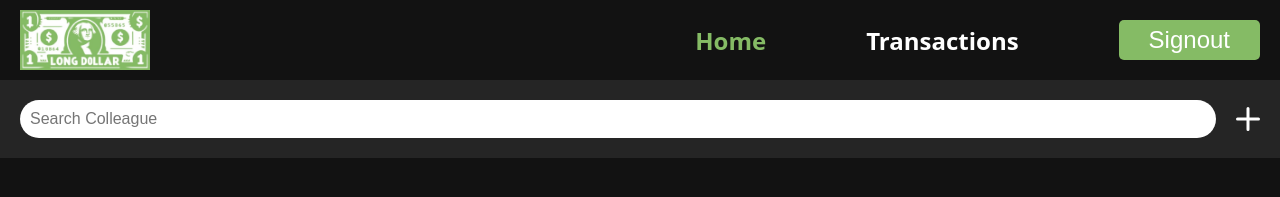
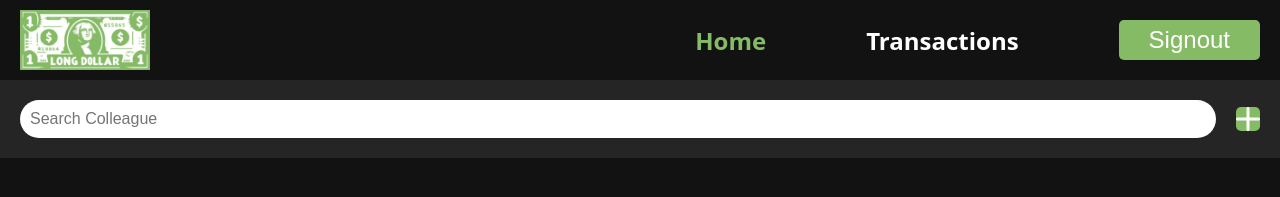
Before and after one commit to BrandonGatewood/Long-Dollar, a React (Vite) app in the folder frontend/: page / in a window 1280 px wide. In both pictures the pointer is over the button 1248 px from the left and 119 px from the top of the page. Shown: the top 197 px of the page. Built offline with nearby package versions, Linux system fonts and the light colour scheme; no server answers.

Commit message:
added feedback when clicking/hovering plus button background turns green when user hovers or clicks plus button

```diff
--- a/frontend/src/css/button.css
+++ b/frontend/src/css/button.css
@@ -2,10 +2,6 @@
 .iconPrimary {
   fill: var(--primary);
 
-}
-
-.iconSecondary {
-  fill: var(--black);
 }
 
 .iconWhite {
@@ -43,6 +39,7 @@
   color: var(--primary);
 }
 
+
 .buttonAlert {
   background-color: var(--red);
   color: var(--white);
@@ -56,6 +53,10 @@
 .buttonAdd {
   width: 24px;
   height: 24px;
+}
+
+.buttonAdd:focus, .buttonAdd:hover {
+  background-color: var(--green);
 }
 
 .buttonClaim {
```
